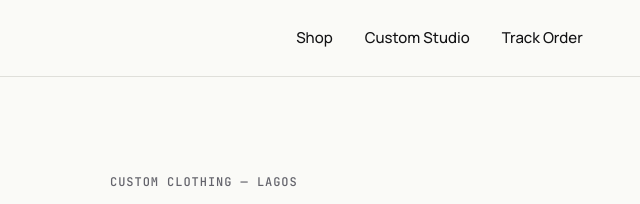
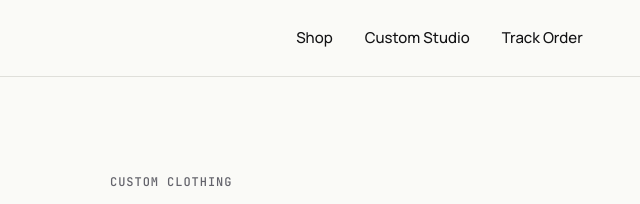
Before and after one commit to niyiartz24/ravers-commerce, a plain HTML site: page client/index.html in a window 1280 px wide. Shown: the top 204 px of the page, 174-814 px from the left. Drawn offline with nearby package versions, Linux system fonts and the light colour scheme; no server answers.

Commit message:
Remove location from eyebrow text in index.html

```diff
--- a/client/index.html
+++ b/client/index.html
@@ -33,7 +33,7 @@
   <section class="hero">
     <div class="container hero__inner">
       <span class="hero__watermark" aria-hidden="true">RAVERS</span>
-      <p class="eyebrow">Custom Clothing — Lagos</p>
+      <p class="eyebrow">Custom Clothing</p>
       <h1 class="hero__headline">
         Clothing that says<br>
         <span class="hero__cycle" id="hero-cycle" aria-live="off">
```
